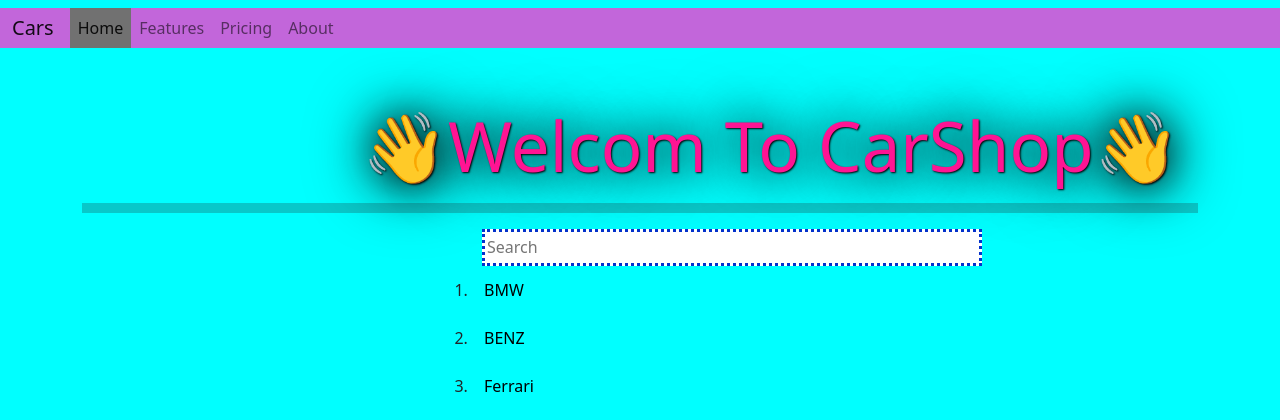
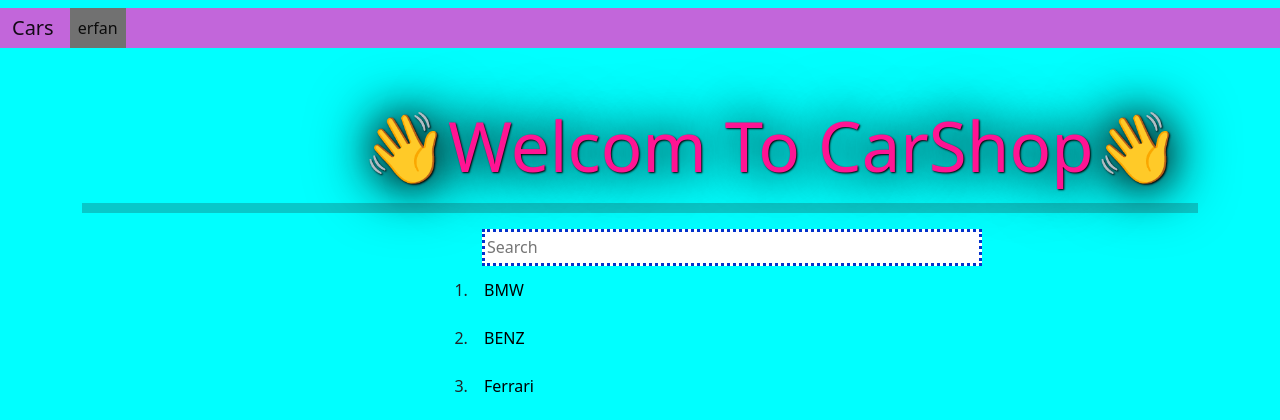
Before and after one commit to ErfanShokrollahzadeh/CarShop, a Django app: page /Car/ in a window 1280 px wide; the page is wider, and only the part inside the window is pictured. Shown: the top 420 px of that part. Run offline with Django 3.2, Linux system fonts and the light colour scheme; data comes from the database, SQL or seed files in the repository; both versions use the stored data as it was after the commit; some libraries are stand-ins or nearby versions.

Commit message:
fixed navbar in base.html

```diff
--- a/products/models.py
+++ b/products/models.py
@@ -14,6 +14,7 @@
 class Navbar(models.Model):
     objects = None
     title = models.CharField(max_length=100)
+    address = models.CharField(max_length=2083)
 
 class Footer(models.Model):
     objects = None
--- a/products/templates/base.html
+++ b/products/templates/base.html
@@ -28,18 +28,11 @@
         </button>
         <div class="collapse navbar-collapse" id="navbarNav">
             <ul class="navbar-nav">
+                {% for navbar in navbars %}
                 <li class="nav-item">
-                    <a class="nav-link active" aria-current="page" href="#">Home</a>
+                    <a class="nav-link active" aria-current="page" href="{{ navbar.address }}">{{ navbar.title }}</a>
                 </li>
-                <li class="nav-item">
-                    <a class="nav-link" href="#">Features</a>
-                </li>
-                <li class="nav-item">
-                    <a class="nav-link" href="#">Pricing</a>
-                </li>
-                <li class="nav-item">
-                    <a class="nav-link" href="#">About</a>
-                </li>
+                {% endfor %}
             </ul>
         </div>
     </div>
--- a/products/views.py
+++ b/products/views.py
@@ -1,12 +1,13 @@
 # from django.http import HttpResponse
 from django.shortcuts import render
-from .models import Product,Slider,Footer
+from .models import Product,Slider,Footer,Navbar
 
 def Car(request):
     products = Product.objects.all()
     sliders = Slider.objects.all()
     footers = Footer.objects.all()
-    return render(request,'index.html',{'products':products,'sliders':sliders,'footers':footers})
+    navbars = Navbar.objects.all()
+    return render(request,'index.html',{'products':products,'sliders':sliders,'footers':footers,'navbars':navbars})
 
 
 def erfan(request):
```
Also changed, not shown: db.sqlite3.
